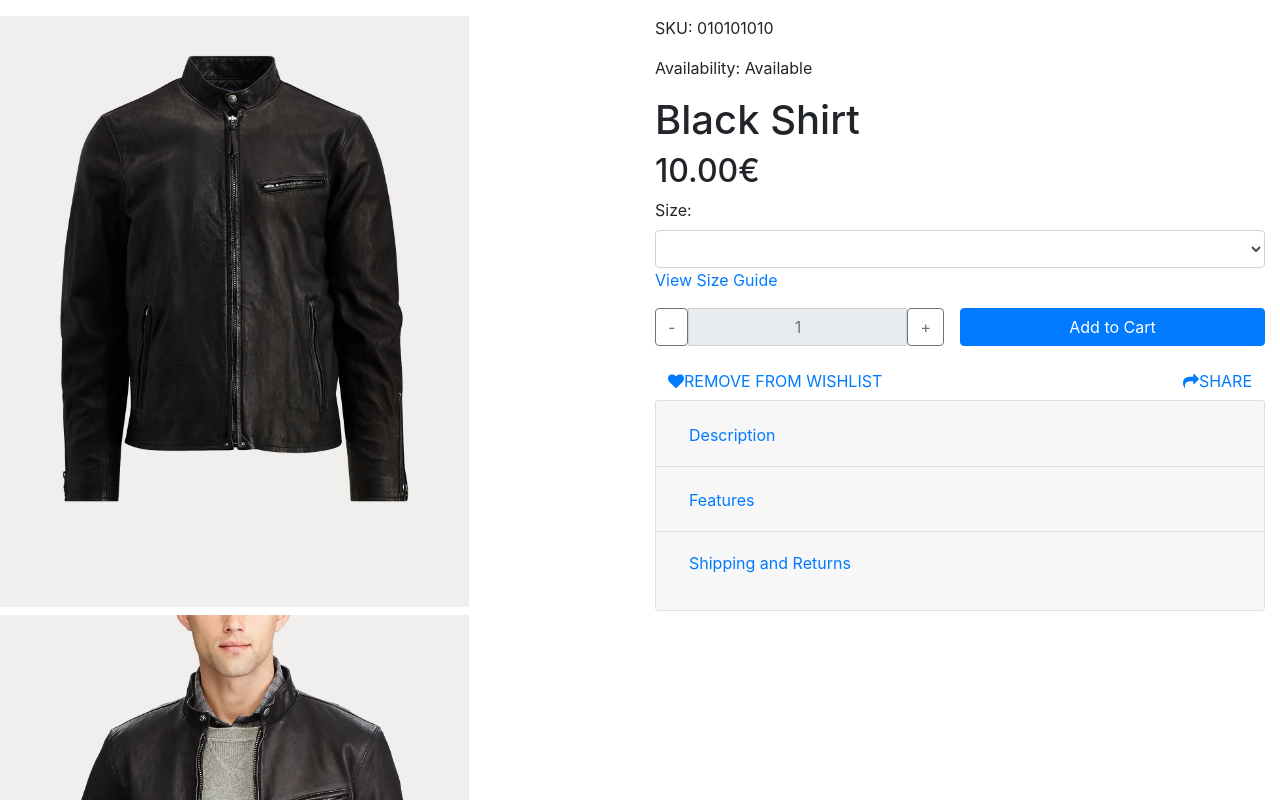
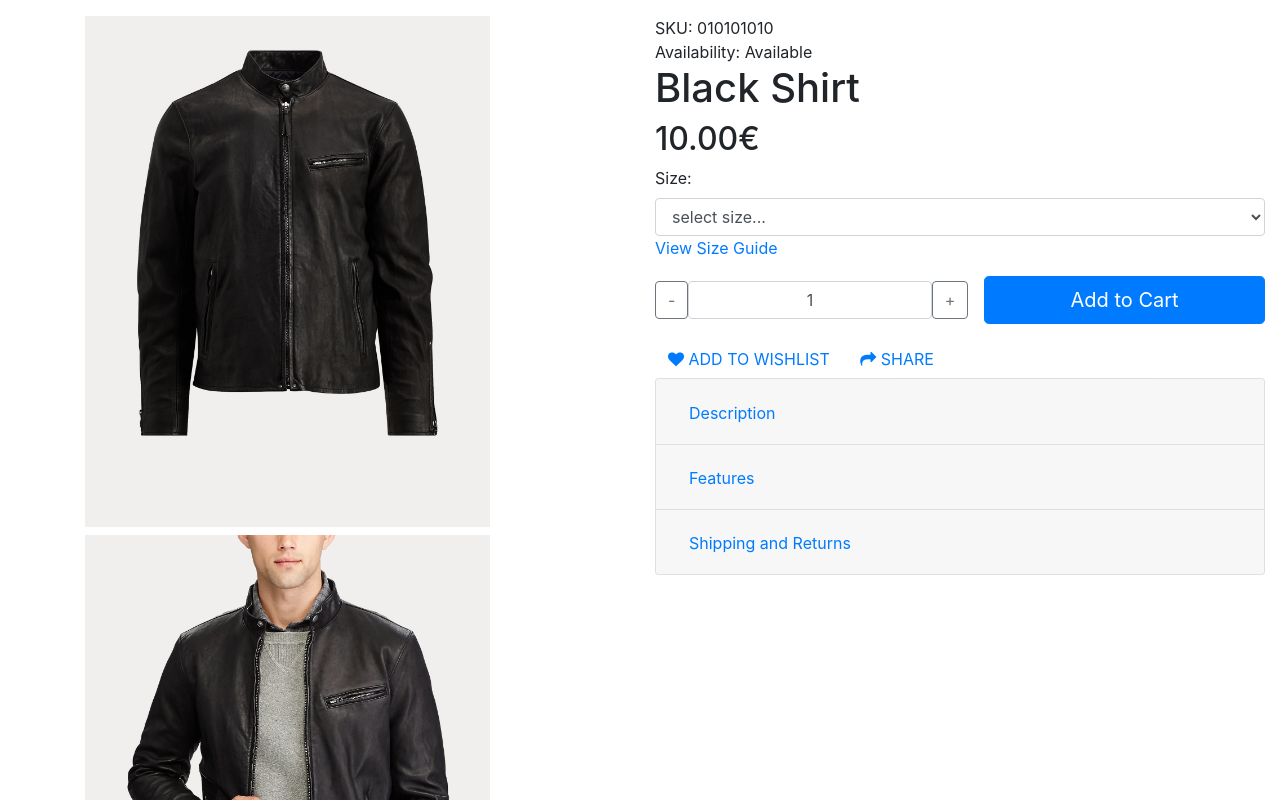
Before and after one commit to marinakmp/ProductPage, a plain HTML site: page Product_Page/index.html in a window 1280 px wide. Both pictures are taken after a click on the button "ADD TO WISHLIST". Shown: the top 800 px of the page. Drawn offline with nearby package versions, Linux system fonts and the light colour scheme.

Commit message:
review #2

```diff
--- a/Product_Page/css/index.css
+++ b/Product_Page/css/index.css
@@ -1,19 +1,3 @@
-::-webkit-input-placeholder {
-    text-align: center;
-}
-
-:-moz-placeholder { /* Firefox 18- */
-    text-align: center;
-}
-
-::-moz-placeholder {  /* Firefox 19+ */
-    text-align: center;
-}
-
-:-ms-input-placeholder {
-    text-align: center;
-}
-
 @media (min-width: 992px) {
     .fixed-to-top {
         position: fixed;
@@ -40,3 +24,13 @@
         display: block;
     }
 }
+
+input[type=number]::-webkit-inner-spin-button,
+input[type=number]::-webkit-outer-spin-button {
+    -webkit-appearance: none;
+    margin: 0;
+}
+
+input[type=number] {
+    -moz-appearance: textfield;
+}
--- a/Product_Page/index.html
+++ b/Product_Page/index.html
@@ -9,6 +9,7 @@
         <title>Black Shirt</title>
     </head>
     <body id="body">
+        <div class="container">
             <main class="mt-3">
                 <form>
                     <div class="row">
@@ -54,15 +55,15 @@
                             </div>
                         </div>
                         <div class="col-sm-12 col-lg-6 fixed-to-top" id="product-details">
-                        <p>SKU: 010101010</p>
-                        <p>Availability: Available</p>
+                            SKU: 010101010</br>
+                            Availability: Available
                             <h1>Black Shirt</h1>
                             <h2>10.00€</h2>
 
                             <div class="form-group">
                                 <label for="size">Size:</label>
                                 <select id="size" class="form-control">
-                                <option value="0"></option>
+                                    <option value="0">select size...</option>
                                     <option value="small">small</option>
                                     <option value="medium">medium</option>
                                     <option value="large">large</option>
@@ -77,11 +78,14 @@
                                 </button>
                             </div>
 
-                        <div class="input-group mb-3 d-flex justify-content-center">
-                            <button class="btn btn-outline-secondary" id="min" type="button">-</button>
-                            <input type="text" class="form-control text-center" placeholder="1" id="text" readonly>
-                            <button class="btn btn-outline-secondary" id="add" type="button">+</button>
-                            <button type="button" class="btn btn-primary ml-3 w-50" id="cart">Add to Cart</button>
+                            <div class="mb-3 d-flex align-items-center justify-content-between">
+                                <div class="d-flex align-items-center quantity-controls">
+                                    <button class="btn btn-outline-secondary" id="min" type="button" data-dicrease>-</button>
+                                    <label for="text"></label>
+                                    <input type="number" class="form-control text-center" id="text" value="1" data-value>
+                                    <button class="btn btn-outline-secondary" id="add" type="button" data-increase>+</button>
+                                </div>
+                                <button type="submit" class="btn btn-lg btn-primary ml-3 w-50" id="cart">Add to Cart</button>
                             </div>
                             <div class="alert alert-success alert-dismissible fade show d-none" role="alert" id="added-to-cart">
                                 <p>You successfully added the product to your cart!</p>
@@ -90,14 +94,14 @@
                                 </button>
                             </div>
 
-                        <button type="button" class="btn btn-link text-decoration-none" id="heart"><i class="fa fa-heart"></i><span id="wishlist">ADD TO WISHLIST</span></button>
-                        <button type="button" class="btn btn-link text-decoration-none pull-right"><i class="fa fa-share"></i>SHARE</button>
+                            <button type="button" class="btn btn-link text-decoration-none" id="wishlistBtn"><i class="fa fa-heart"></i> <span id="wishlistLabel">ADD TO WISHLIST</span></button>
+                            <a class="btn btn-link text-decoration-none" href="#"><i class="fa fa-share"></i> SHARE</a>
 
                             <div class="accordion" id="accordionExample">
                                 <div class="card">
                                     <div class="card-header" id="headingOne">
                                         <h2 class="mb-0">
-                                        <button class="btn btn-link text-decoration-none" type="button" data-toggle="collapse" data-target="#collapseOne" aria-expanded="true" aria-controls="collapseOne">
+                                            <button class="btn btn-link text-decoration-none" type="button" data-toggle="collapse" data-target="#collapseOne" aria-expanded="false" aria-controls="collapseOne">
                                                 Description
                                             </button>
                                         </h2>
@@ -127,7 +131,7 @@
                                     <div class="card-header" id="headingThree">
                                         <h2 class="mb-0">
                                             <button class="btn btn-link collapsed text-decoration-none" type="button" data-toggle="collapse" data-target="#collapseThree" aria-expanded="false" aria-controls="collapseThree">
-                                            <p>Shipping and Returns</p>
+                                                Shipping and Returns
                                             </button>
                                         </h2>
                                     </div>
@@ -142,6 +146,8 @@
                     </div>
                 </form>
             </main>
+        </div>
+
         <script src="https://code.jquery.com/jquery-3.4.1.slim.min.js" integrity="sha384-J6qa4849blE2+poT4WnyKhv5vZF5SrPo0iEjwBvKU7imGFAV0wwj1yYfoRSJoZ+n" crossorigin="anonymous"></script>
         <script src="https://cdn.jsdelivr.net/npm/popper.js@1.16.0/dist/umd/popper.min.js" integrity="sha384-Q6E9RHvbIyZFJoft+2mJbHaEWldlvI9IOYy5n3zV9zzTtmI3UksdQRVvoxMfooAo" crossorigin="anonymous"></script>
         <script src="https://stackpath.bootstrapcdn.com/bootstrap/4.4.1/js/bootstrap.min.js" integrity="sha384-wfSDF2E50Y2D1uUdj0O3uMBJnjuUD4Ih7YwaYd1iqfktj0Uod8GCExl3Og8ifwB6" crossorigin="anonymous"></script>
--- a/Product_Page/js/index.js
+++ b/Product_Page/js/index.js
@@ -1,5 +1,6 @@
-let adder = document.getElementById("text").value;
-const increase = () => {    //it increases the amount of products by 1
+// it increases the amount of products by 1
+const increase = () => {
+    let adder = document.getElementById("text").value;
     if(adder<0){
         adder=0;
     }
@@ -7,34 +8,37 @@ const increase = () => {    //it increases the amount of products by 1
     document.getElementById("text").value = adder;
 };
 
-const decrease = () => { //it decreases the amount of products by 1
+//it decreases the amount of products by 1
+const decrease = () => {
+    let adder = document.getElementById("text").value;
     adder--;
-    let x = document.getElementById("text").value;
     if(adder < 0){
-        x = 0;
+        adder = 0;
     }else {
-        x = adder;
+        document.getElementById("text").value = adder;
     }
 };
 
 document.getElementById("min").addEventListener("click",decrease);
 document.getElementById("add").addEventListener("click",increase);
 
-document.getElementById("heart").value = "ADD TO WISHLIST";
-const Wish = () => { // changes color to the heart and alerts a message (add/remove from wishlist)
-    let x = document.getElementById("heart");
-    let y = document.getElementById("wishlist");
-    console.log(x.value);
-    if(x.value === "ADD TO WISHLIST"){
-        x.value = "REMOVE FROM WISHLIST";
-        y.innerText = "REMOVE FROM WISHLIST";
-    }else{
-        x.value = "ADD TO WISHLIST";
-        y.innerText = "ADD TO WISHLIST";
+// Wishlist
+const wishlist_btn = document.getElementById("wishlistBtn");
+const wishlist_label = wishlist_btn.querySelector("#wishlistLabel");
+
+// changes color to the heart and alerts a message (add/remove from wishlist)
+// TODO Differentiate text labels and values for logic
+const Wish = () => {
+    if (wishlist_btn.value === "ADD TO WISHLIST"){ // e.g. add
+        wishlist_btn.value = "REMOVE FROM WISHLIST"; // e.g. remove
+        wishlist_label.innerText = "REMOVE FROM WISHLIST";
+    } else {
+        wishlist_btn.value = "ADD TO WISHLIST";
+        wishlist_label.innerText = "ADD TO WISHLIST";
     }
 };
 
-document.getElementById("heart").addEventListener("click", Wish);
+wishlist_btn.addEventListener("click", Wish);
 
 const Shop = () => { //it alerts a message if the product has been added to cart but only if it has a right size
     let x = document.getElementById("size");
```
Lines whose indentation alone changed are shown as unchanged.
